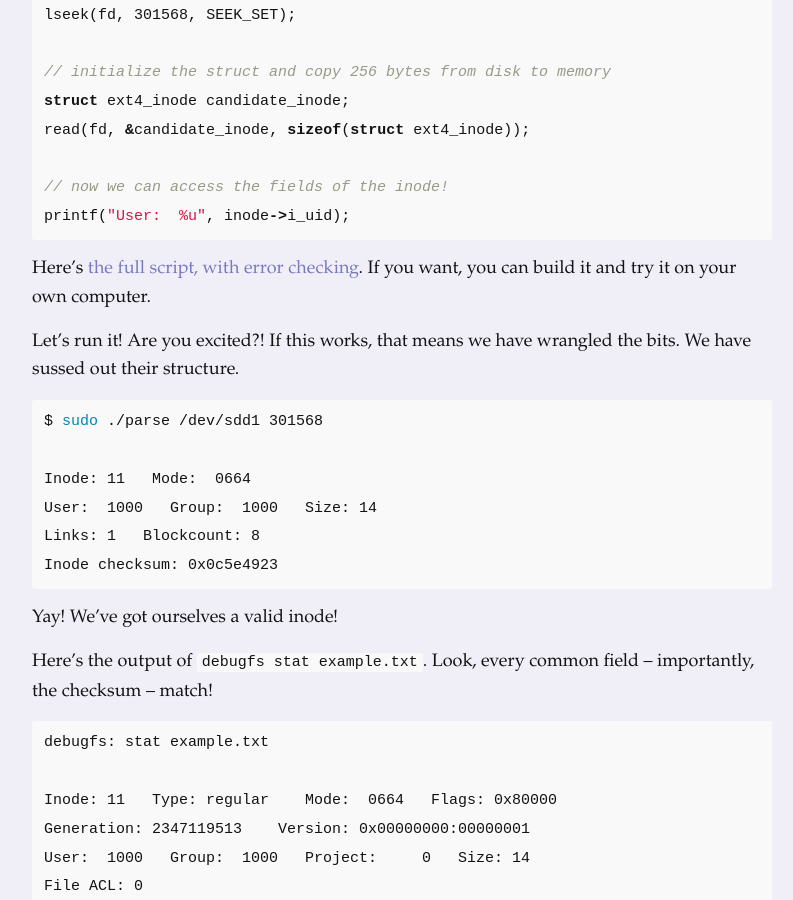
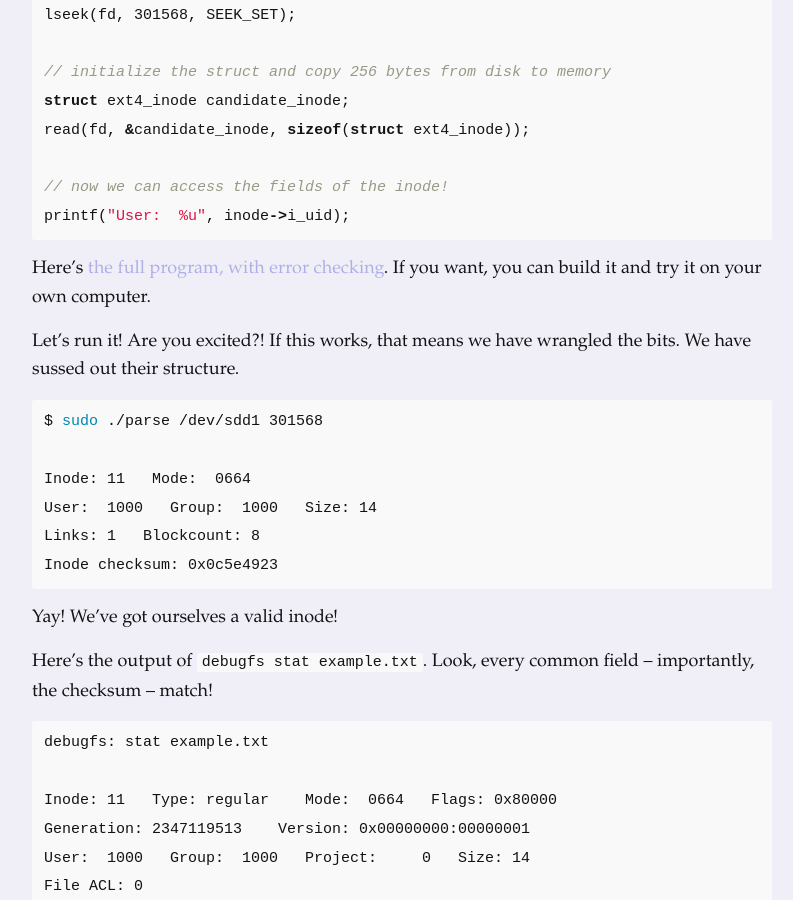
Before and after one commit to dmazin/dmazin.github.io, a Jekyll site: the page built from _posts/2023-07-18-bags-of-bits.md, in a window 1280 px wide and 900 px high, scrolled down 5967 px. Shown: the whole window, without its empty margins (238-1031 px from the left). Built offline with Jekyll 4.4.1, drawn with Linux system fonts in a browser that asks for light colours.

Commit message:
link to scripts

````diff
--- a/_posts/2023-07-18-bags-of-bits.md
+++ b/_posts/2023-07-18-bags-of-bits.md
@@ -199,7 +199,7 @@
 printf("User:  %u", inode->i_uid);
 ```
 
-Here's [the full script, with error checking](). If you want, you can build it and try it on your own computer.
+Here's [the full program, with error checking](https://gist.github.com/dmazin/ed608be38e4b0ec7ed2db65a74bc123a). If you want, you can build it and try it on your own computer.
 
 Let's run it! Are you excited?! If this works, that means we have wrangled the bits. We have sussed out their structure.
 
@@ -271,7 +271,7 @@
 0x7fffffffe4a8: 0x00    0x00    0x00    0x00    0x00    0x00    0x00    0x00
 ```
 
-It's not the easiest thing to read, so I used a [script](TODO) to make the gdb output look more like `hexdump -C`:
+It's not the easiest thing to read, so I used a [script](https://gist.github.com/dmazin/7348f61312c647e79e75eb6e8521ef68) to make the gdb output look more like `hexdump -C`:
 ```
 b4 81 e8 03 0e 00 00 00 40 8b b6 64 1a 99 b6 64
 48 13 ac 64 00 00 00 00 e8 03 01 00 08 00 00 00
@@ -354,15 +354,25 @@
 When I performed this exercise for myself, it was one of the most revelatory experiences I've had on a computer. It reduced the mystery. I hope the mystery has been reduced for you too.
 
 # Notes
-<a name="inode-number"></a>**Also, the inode number itself** Well, also, the inode number itself (11 in this case) isn't stored in the inode either. Instead, it's the inode's position in the inode table. <a href="#inode-number-return">(back)</a>
+<a name="inode-number"></a>**Also, the inode number itself**
 
-<a name="2560"></a>**Why 2560?** Recall that this inode's number is 11. That means that, on disk, there are 10 inodes before this one. Each inode is 260 bytes, so those inodes take up 2560 bytes. <a href="#2560-return">(back)</a>
+Well, also, the inode number itself (11 in this case) isn't stored in the inode either. Instead, it's the inode's position in the inode table. <a href="#inode-number-return">(back)</a>
 
-<a name="padding-1"></a>**It's a tad more complicated because of padding** Technically, the compiler will pad the struct, which means it will insert empty space throughout the struct. So, in that sense, the struct doesn't *exactly* specify the order of the bits. However, given that the inode was generated on the same computer where it will be read, this means that the struct truly *is* the skeleton key to the seemingly random bits. <a href="#padding-1-return">(back)</a>
+<a name="2560"></a>**Why 2560?**
 
-<a name="padding-2"></a>**Note about struct padding** Earlier, I mentioned that the compiler pads the struct, adding extra bytes between the fields. This would make the in-memory representation hard to compare to the on-disk representation, so I prevented padding as much as possible by appending `__attribute__((__packed__))` to the struct definition. That is why in the memory dump I pasted, we only printed 160 bytes – that is `sizeof(struct ext4_inode) when padding is disabled. <a href="#padding-2-return">(back)</a>
+Recall that this inode's number is 11. That means that, on disk, there are 10 inodes before this one. Each inode is 260 bytes, so those inodes take up 2560 bytes. <a href="#2560-return">(back)</a>
 
-<a name="struct-extents-location"></a>**Could we have gotten the location straight from the inode struct?** We could also parse the location from the inode we loaded into memory, via the `i_block` field, but the contents are a slightly cryptic array that it takes a bit of code to decode. It was easier to just call on the debugfs code to do it for us. For the curious, here's what that array looks like:
+<a name="padding-1"></a>**It's a tad more complicated because of padding**
+
+Technically, the compiler will pad the struct, which means it will insert empty space throughout the struct. So, in that sense, the struct doesn't *exactly* specify the order of the bits. However, given that the inode was generated on the same computer where it will be read, this means that the struct truly *is* the skeleton key to the seemingly random bits. <a href="#padding-1-return">(back)</a>
+
+<a name="padding-2"></a>**Note about struct padding**
+
+Earlier, I mentioned that the compiler pads the struct, adding extra bytes between the fields. This would make the in-memory representation hard to compare to the on-disk representation, so I prevented padding as much as possible by appending `__attribute__((__packed__))` to the struct definition. That is why in the memory dump I pasted, we only printed 160 bytes – that is `sizeof(struct ext4_inode) when padding is disabled. <a href="#padding-2-return">(back)</a>
+
+<a name="struct-extents-location"></a>**Could we have gotten the location straight from the inode struct?**
+
+We could also parse the location from the inode we loaded into memory, via the `i_block` field, but the contents are a slightly cryptic array that it takes a bit of code to decode. It was easier to just call on the debugfs code to do it for us. For the curious, here's what that array looks like:
 ```
 (gdb) p candidate_inode->i_block
 $1 = {127754, 4, 0, 0, 1, 33280, 0, 0, 0, 0, 0, 0, 0, 0, 0}
````
